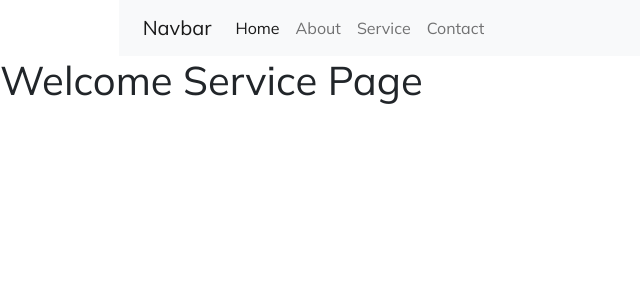
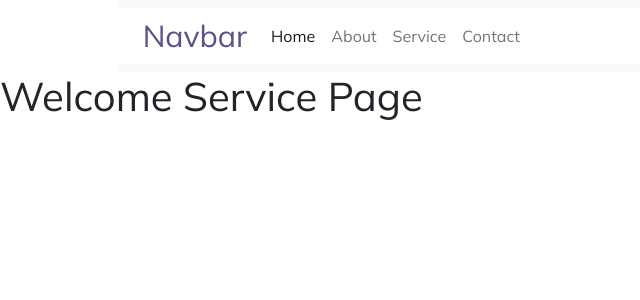
Before and after one commit to sarwarsunjid/html-to-react, a React (Create React App) app: page /service in a window 1280 px wide. Shown: the top 300 px of the page, without its empty margins (0-640 px from the left). Built offline with nearby package versions, Linux system fonts and the light colour scheme.

Commit message:
Navbar Update , Some CSS Added

```diff
--- a/package.json
+++ b/package.json
@@ -6,7 +6,7 @@
     "@testing-library/jest-dom": "^5.12.0",
     "@testing-library/react": "^11.2.7",
     "@testing-library/user-event": "^12.8.3",
-    "bootstrap": "^5.0.1",
+    "bootstrap": "^5.0.0-alpha1",
     "react": "^17.0.2",
     "react-dom": "^17.0.2",
     "react-router-dom": "^5.2.0",
--- a/src/App.jsx
+++ b/src/App.jsx
@@ -1,8 +1,9 @@
 import React from 'react'
 //import css from node
 import "../node_modules/bootstrap/dist/css/bootstrap.min.css"
-import './index.css';
 import "../node_modules/bootstrap/dist/js/bootstrap.bundle"
+// import './index.css'
+
 import Home from './Home'
 import About from './About'
 import Service from './Service'
--- a/src/Navbar.jsx
+++ b/src/Navbar.jsx
@@ -13,7 +13,7 @@ export const Navbar = () => {
                           <span className="navbar-toggler-icon"></span>
                         </button>
                         <div className="collapse navbar-collapse" id="navbarSupportedContent">
-                          <ul className="navbar-nav mr-auto mb-2 mb-lg-0">
+                          <ul className="navbar-nav ml-auto mb-2 mb-lg-0">
                             <li className="nav-item">
                               <a className="nav-link active" aria-current="page" href="#">Home</a>
                             </li>
--- a/src/index.css
+++ b/src/index.css
@@ -5,10 +5,18 @@
   margin: 0;
   padding: 0;
   box-sizing: border-box;
-  font-family: mulish;
+  font-family: 'Mulish', sans-serif;
 }
 
+/* .navbar>.container-fluid{
+  background: yellow;
+} */
 
-.navbar {
-  background-color: #2275c8!important;
+.navbar>.container-fluid{
+  background: #fff;
 }
+
+.navbar-light .navbar-brand{
+  font-size: 1.9rem !important;
+  color: #565387 !important;
+}
```
Also changed, not shown: 1 other file (tests, documents, lock files or other folders).
